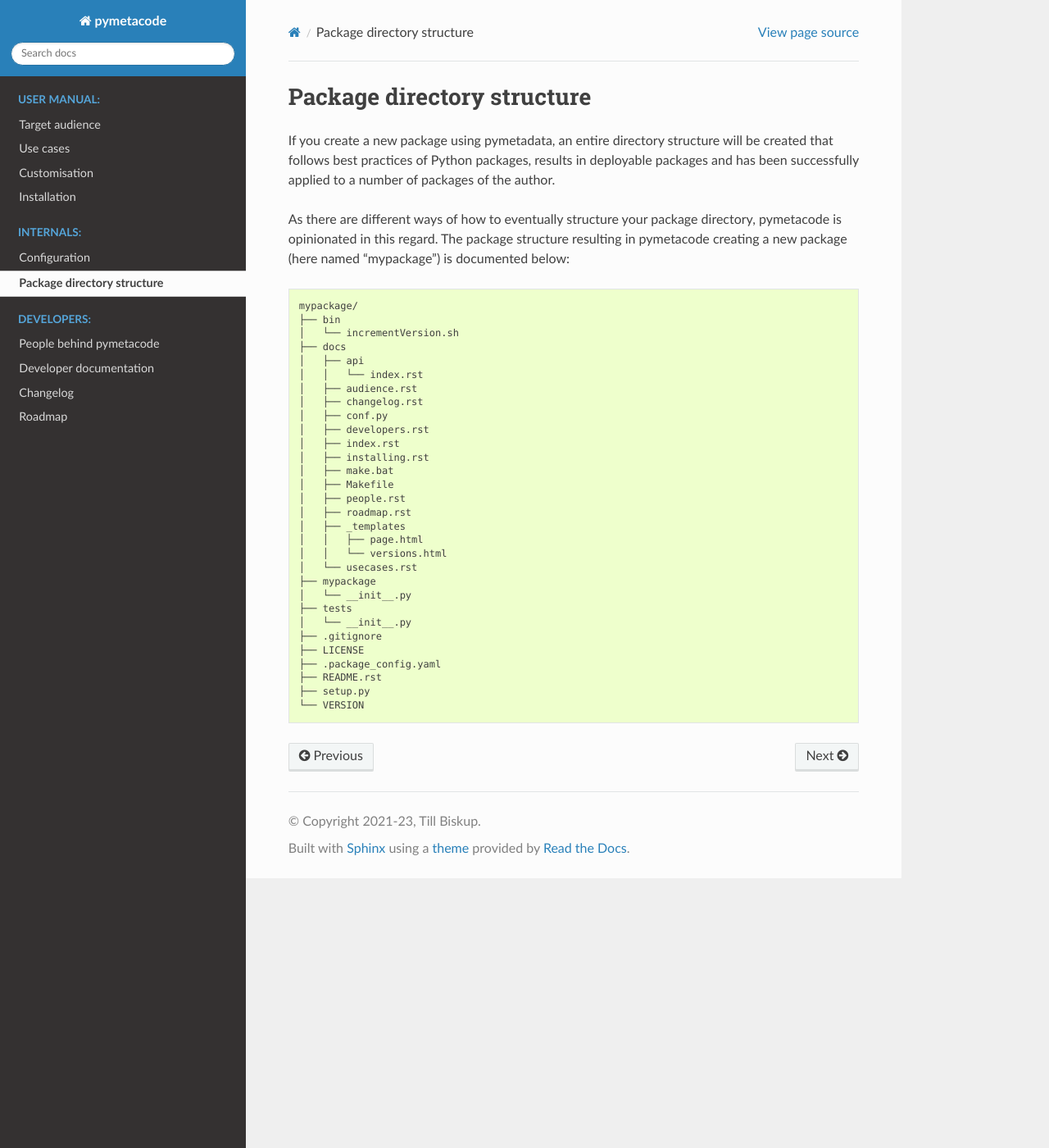
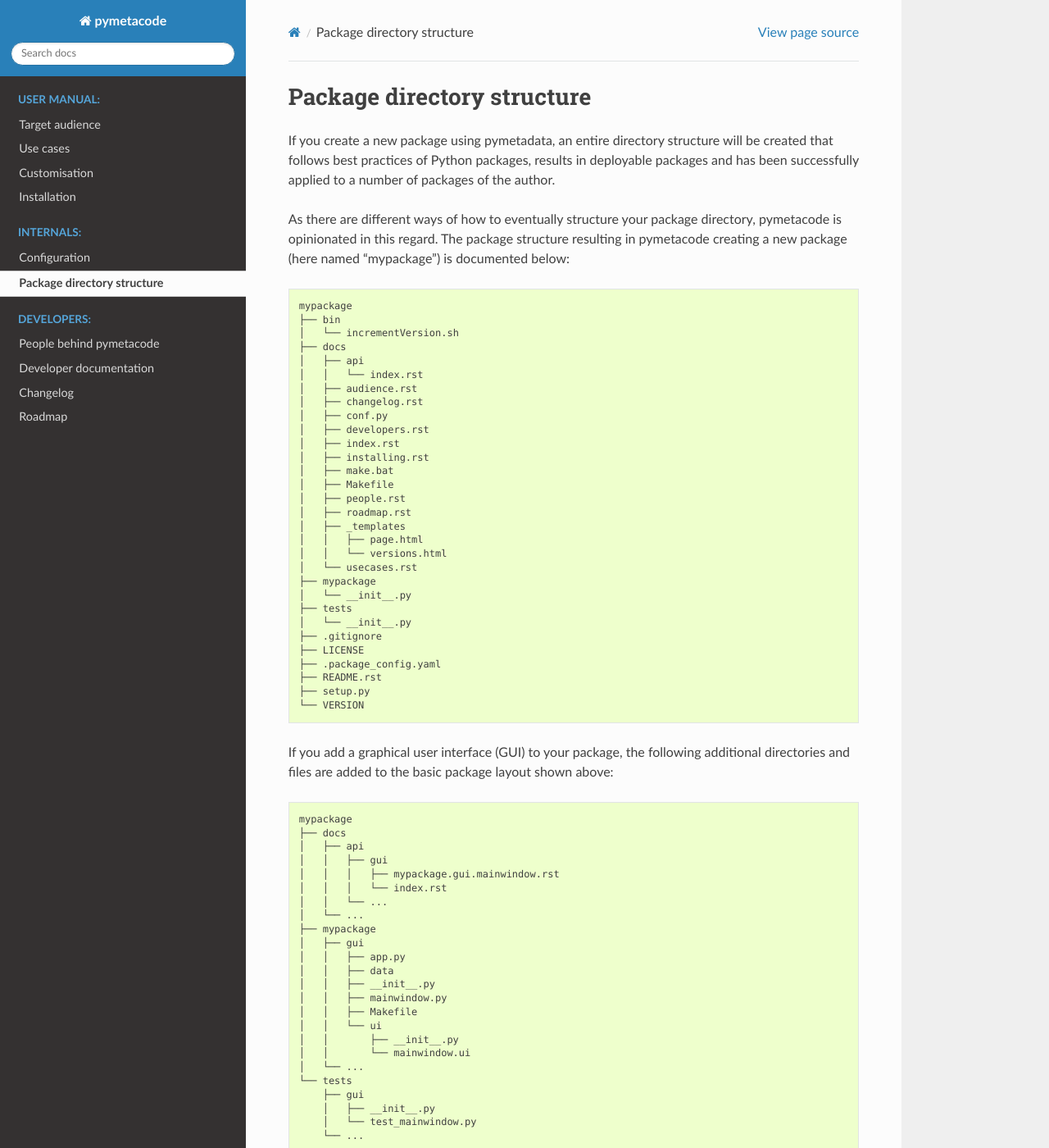
Before and after one commit to tillbiskup/pymetacode, a Sphinx documentation site: the page built from docs/directory-structure.rst, in a window 1280 px wide and 1400 px high. Shown: the whole window at 82% size. Built offline with Sphinx 7.4.7 and the Read the Docs theme 2.0.0, drawn with Linux system fonts in a browser that asks for light colours; pages that are not in the unit, such as notebooks, are missing from menus.

```diff
--- a/docs/audience.rst
+++ b/docs/audience.rst
@@ -6,6 +6,6 @@ Who is the target audience of the pymetacode package? Is it interesting for me?
 
 The pymetacode package aims at routine programmers who focus on consistency, portable and deployable code, are not afraid of using unit tests and Sphinx for their documentation, and are bored by having to copy&paste code (and too often forget to change some things this way).
 
-The pymetacode package is clearly opinionated, making a lot of decisions on how to do things, starting with the overall package directory layout. Nevertheless, it tries to go out of the way of the programmer as much as possible and provides a simple, yet powerful command-line interface (CLI) for the daily usage.
+The pymetacode package is clearly **opinionated**, making a lot of decisions on how to do things, starting with the overall package directory layout. Nevertheless, it tries to go out of the way of the programmer as much as possible and provides a simple, yet powerful command-line interface (CLI) for the daily usage.
 
-The package itself has been developed by using a predecessor of itself. Hence, it less of an intellectual playground than a tool for the daily business of a routine programmer.
+**Fun fact:** The package itself has been developed originally by using a predecessor of itself and continues to be developed by help of itself. Hence, it less of an intellectual playground than a tool for the daily business of a routine programmer.
--- a/docs/directory-structure.rst
+++ b/docs/directory-structure.rst
@@ -8,7 +8,7 @@ As there are different ways of how to eventually structure your package director
 
 .. code-block:: bash
 
-    mypackage/
+    mypackage
     ├── bin
     │   └── incrementVersion.sh
     ├── docs
@@ -38,3 +38,33 @@ As there are different ways of how to eventually structure your package director
     ├── README.rst
     ├── setup.py
     └── VERSION
+
+
+If you add a graphical user interface (GUI) to your package, the following additional directories and files are added to the basic package layout shown above:
+
+.. code-block::
+
+    mypackage
+    ├── docs
+    │   ├── api
+    │   │   ├── gui
+    │   │   │   ├── mypackage.gui.mainwindow.rst
+    │   │   │   └── index.rst
+    │   │   └── ...
+    │   └── ...
+    ├── mypackage
+    │   ├── gui
+    │   │   ├── app.py
+    │   │   ├── data
+    │   │   ├── __init__.py
+    │   │   ├── mainwindow.py
+    │   │   ├── Makefile
+    │   │   └── ui
+    │   │       ├── __init__.py
+    │   │       └── mainwindow.ui
+    │   └── ...
+    └── tests
+        ├── gui
+        │   ├── __init__.py
+        │   └── test_mainwindow.py
+        └── ...
```
Also changed, not shown: docs/index.rst (+20 -7 lines), docs/roadmap.rst (+8 -4 lines), docs/usecases.rst (+30 -0 lines), 1 other file.
